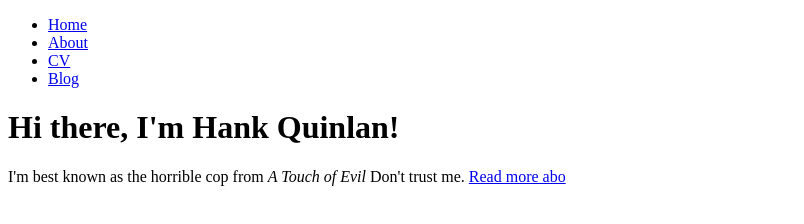
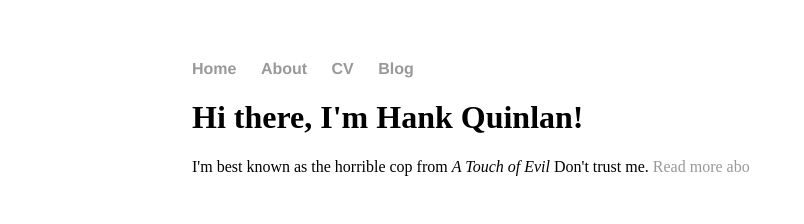
Before and after one commit to appolotankeh/appolotankeh.github2.io, a plain HTML site: page index.html in a window 1280 px wide. Shown: the whole page, without its empty margins (0-804 px from the left). Drawn offline with Linux system fonts and the light colour scheme.

Commit message:
Update index.html

```diff
--- a/index.html
+++ b/index.html
@@ -3,7 +3,9 @@
 	<head>
 		<title>Hank Quinlan, Horrible Cop</title>
 		<!-- link to main stylesheet -->
-		<link rel="stylesheet" type="text/css" href="/css/main.cs
+		<link rel="stylesheet" type="text/css" href="/css/main.css">
+
+
 	</head>
 	<body>
 		<nav>
```
